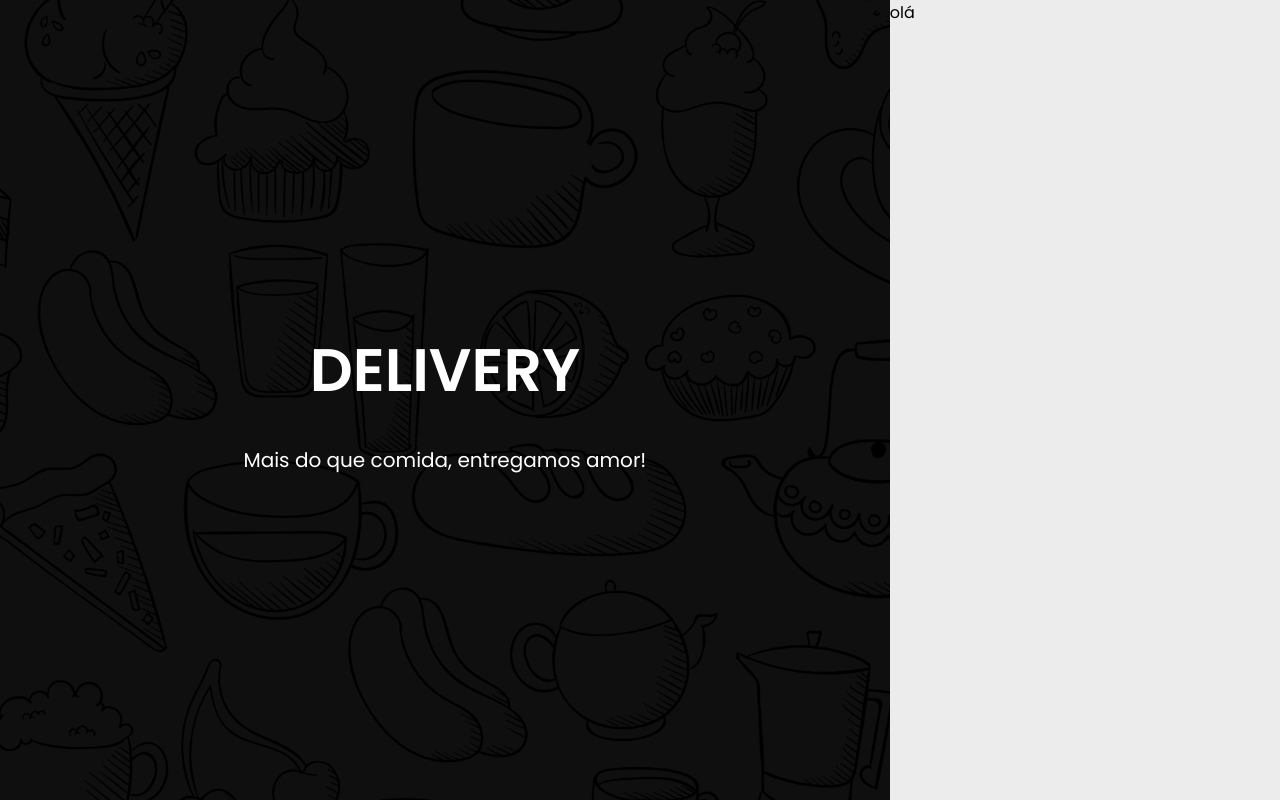
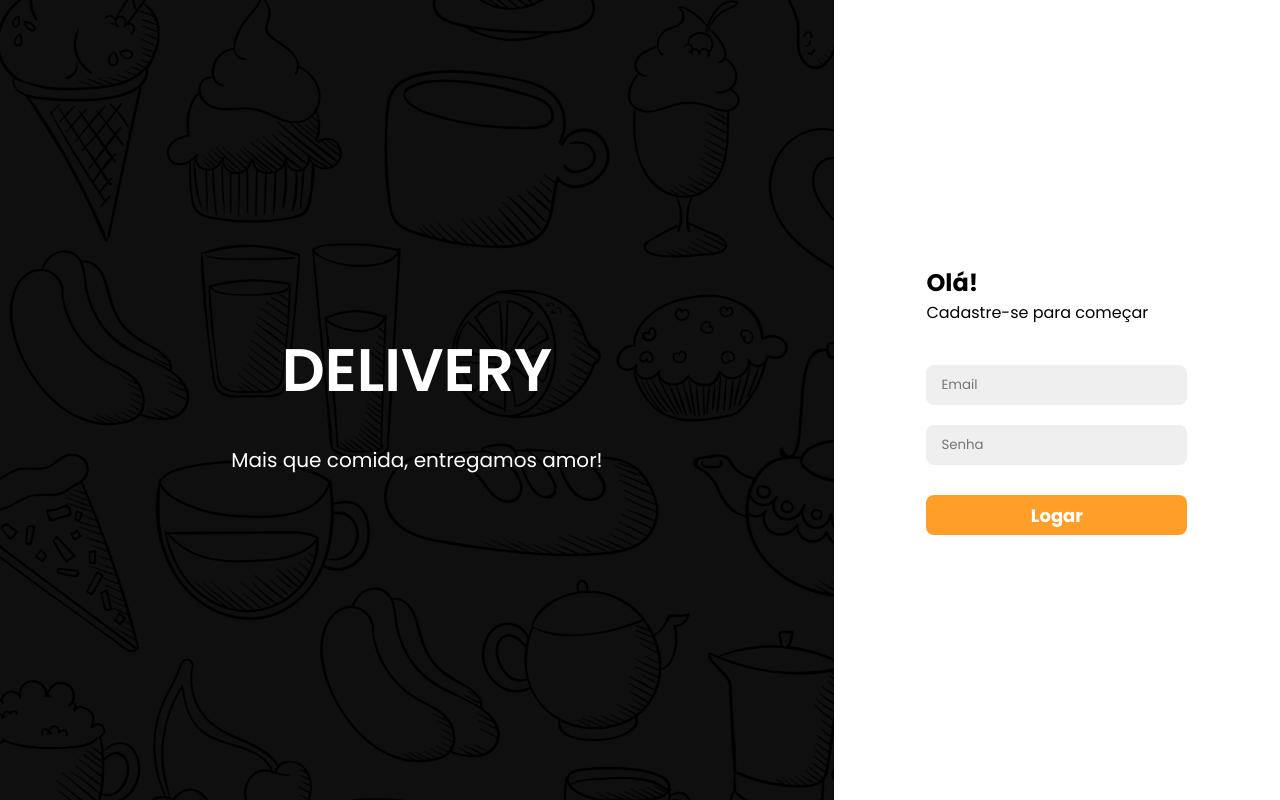
Before and after one commit to Vinicius-AMelo/delivery_site, a Next.js app: page / in a window 1280 px wide. Built offline with nearby package versions, Linux system fonts and the light colour scheme.

Commit message:
:sparkles: feat: captura de dados do formulário

```diff
--- a/package.json
+++ b/package.json
@@ -10,6 +10,7 @@
   },
   "dependencies": {
     "@reduxjs/toolkit": "^1.8.3",
+    "axios": "^0.27.2",
     "next": "12.2.4",
     "react": "18.2.0",
     "react-dom": "18.2.0",
--- a/src/components/login/login.tsx
+++ b/src/components/login/login.tsx
@@ -6,9 +6,9 @@ function Login() {
     <main className={styles.main_content}>
       <div className={styles.logo}>
         <h1>DELIVERY</h1>
-        <p>Mais do que comida, entregamos amor!</p>
+        <p>Mais que comida, entregamos amor!</p>
       </div>
-      <aside className={styles.form}>
+      <aside className={styles.form_page}>
         <LoginForm />
       </aside>
     </main>
--- a/src/components/login/loginForm/loginForm.tsx
+++ b/src/components/login/loginForm/loginForm.tsx
@@ -1,7 +1,41 @@
+import React from 'react'
+import { useDispatch, useSelector } from 'react-redux'
+
+import {
+  getEmail,
+  getPassword,
+  handleForm,
+} from '../../../features/loginForm/loginFormSlice'
+import styles from '../../../scss/login.module.scss'
+import { RootState } from '../../../store/store'
+
 function LoginForm() {
+  const formValues = useSelector((state: RootState) => state.form)
+  const dispatch = useDispatch()
+
   return (
     <div>
-      <p className="juju">olá</p>
+      <h1>Olá!</h1>
+      <p>Cadastre-se para começar</p>
+      <form className={styles.form_content}>
+        <input
+          type="email"
+          placeholder="Email"
+          onChange={(e) => dispatch(getEmail(e.target.value))}
+          value={formValues.email}
+        />
+
+        <input
+          type="password"
+          placeholder="Senha"
+          onChange={(e) => dispatch(getPassword(e.target.value))}
+          value={formValues.password}
+        />
+
+        <button type="button" onClick={() => dispatch(handleForm())}>
+          Logar
+        </button>
+      </form>
     </div>
   )
 }
--- a/src/features/counter/counterSlice.ts
+++ /dev/null
@@ -1,30 +0,0 @@
-import { createSlice } from '@reduxjs/toolkit'
-import type { PayloadAction } from '@reduxjs/toolkit'
-
-export interface ICounterState {
-  value: number
-}
-
-const initialState: ICounterState = {
-  value: 0,
-}
-
-export const counterSlice = createSlice({
-  name: 'counter',
-  initialState,
-  reducers: {
-    increment: (state) => {
-      state.value += 1
-    },
-    decrement: (state) => {
-      state.value -= 1
-    },
-    incrementWitAmount: (state, action: PayloadAction<number>) => {
-      state.value += action.payload
-    },
-  },
-})
-
-export const { increment, decrement, incrementWitAmount } = counterSlice.actions
-
-export default counterSlice.reducer
--- /dev/null
+++ b/src/features/loginForm/loginFormSlice.ts
@@ -0,0 +1,31 @@
+import { createSlice } from '@reduxjs/toolkit'
+import type { PayloadAction } from '@reduxjs/toolkit'
+import axios from 'axios'
+
+export interface IFormState {
+  email: string
+  password: string
+}
+
+const initialState: IFormState = {
+  email: '',
+  password: '',
+}
+
+export const loginFormSlice = createSlice({
+  name: 'counter',
+  initialState,
+  reducers: {
+    getEmail: (state, action: PayloadAction<string>) => {
+      state.email = action.payload
+    },
+    getPassword: (state, action: PayloadAction<string>) => {
+      state.password = action.payload
+    },
+    handleForm: (state) => { },
+  },
+})
+
+export const { getEmail, getPassword, handleForm } = loginFormSlice.actions
+
+export default loginFormSlice.reducer
--- a/src/pages/index.tsx
+++ b/src/pages/index.tsx
@@ -1,12 +1,6 @@
-import { useDispatch, useSelector } from 'react-redux'
-
 import Login from '../components/login/login'
-import { RootState } from '../store/store'
 
 function Home() {
-  const count = useSelector((state: RootState) => state.counter.value)
-  const dispatch = useDispatch()
-
   return <Login />
 }
 
--- a/src/scss/login.module.scss
+++ b/src/scss/login.module.scss
@@ -8,7 +8,7 @@
   background: #0f0f0f no-repeat center url('../../public/assets/images/delivery.png');
   background-size: 1400px;
   color: white;
-  flex-grow: 2;
+  flex-grow: 2.5;
 
   display: flex;
   flex-direction: column;
@@ -26,7 +26,43 @@
   }
 }
 
-.form {
-  background-color: #ececec;
-  flex-grow: 1.5;
+.form_page {
+  background-color: #ffffff;
+  flex-grow: 1;
+  display: flex;
+  align-items: center;
+  justify-content: center;
 }
+
+.form_content {
+  margin-top: 40px;
+  width: 261px;
+  display: flex;
+  flex-direction: column;
+  gap: 20px;
+  font-size: 18px;
+
+  input {
+    background-color: #efefef;
+    height: 40px;
+    border-radius: 8px;
+    border: none;
+    padding: 0 15px;
+  }
+
+  button {
+    margin-top: 10px;
+    background-color: #ff9f29;
+    height: 40px;
+    border-radius: 8px;
+    border: none;
+    color: white;
+    font-size: 18px;
+    font-weight: bold;
+
+    &:hover {
+      background-color: #eb9227;
+      cursor: pointer;
+    }
+  }
+}
--- a/src/store/store.ts
+++ b/src/store/store.ts
@@ -1,10 +1,10 @@
 import { configureStore } from '@reduxjs/toolkit'
 
-import counterReducer from '../features/counter/counterSlice'
+import loginFormReducer from '../features/loginForm/loginFormSlice'
 
 export const store = configureStore({
   reducer: {
-    counter: counterReducer,
+    form: loginFormReducer,
   },
 })
 
```
Also changed, not shown: 1 other file (tests, documents, lock files or other folders).
